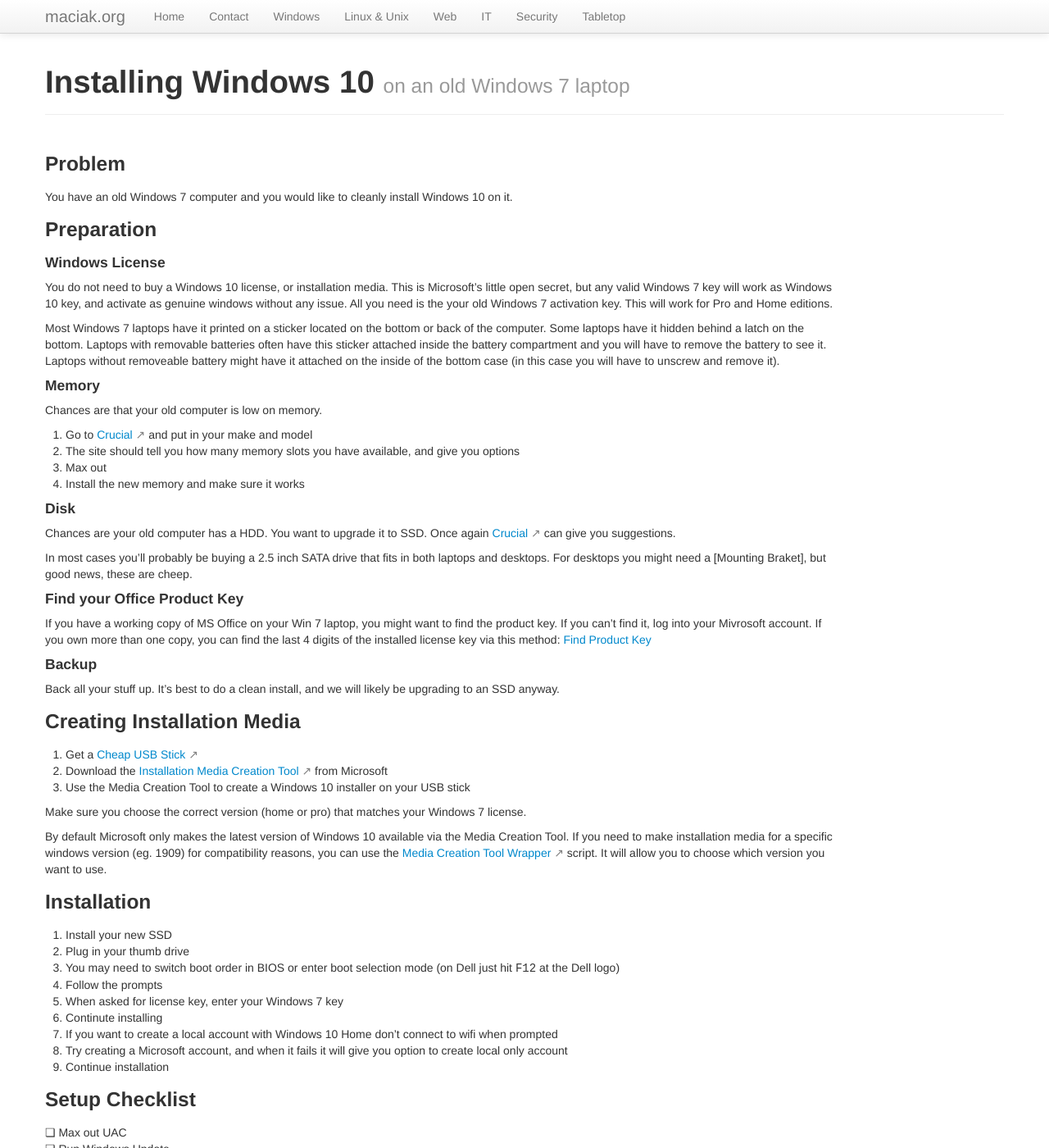
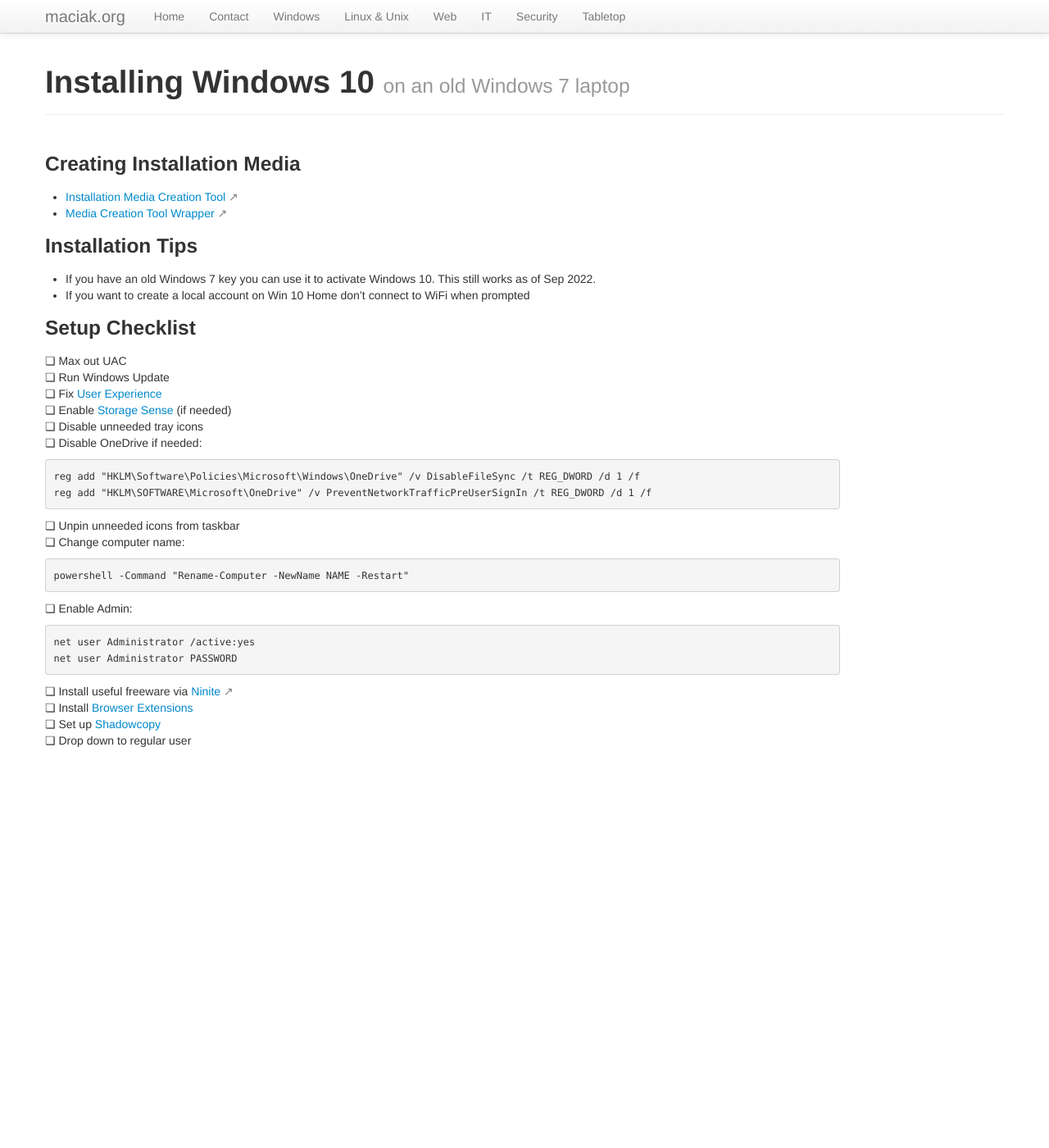
Before and after one commit to maciakl/maciak.org, a Jekyll site: the page built from _kb/win10.md, in a window 1280 px wide and 1400 px high. Shown: the whole window at 82% size. Built offline with Jekyll 4.4.1, drawn with Linux system fonts in a browser that asks for light colours; some of the changed text lies outside the part shown.

Commit message:
win10, vim and d66 updates

````diff
--- a/_kb/win10.md
+++ b/_kb/win10.md
@@ -5,110 +5,52 @@
 description: best way to fix up old junker
 ---
 
-### Problem
-
-You have an old Windows 7 computer and you would like to cleanly install Windows 10 on it.
-
-### Preparation
-
-#### Windows License
-
-You do not need to buy a Windows 10 license, or installation media. This is Microsoft's little open secret, but any valid Windows 7 key will work as Windows 10 key, and activate as genuine windows without any issue. All you need is the your old Windows 7 activation key. This will work for Pro and Home editions.
-
-Most Windows 7 laptops have it printed on a sticker located on the bottom or back of the computer. Some laptops have it hidden behind a latch on the bottom. Laptops with removable batteries often have this sticker attached inside the battery compartment and you will have to remove the battery to see it. Laptops without removeable battery might have it attached on the inside of the bottom case (in this case you will have to unscrew and remove it).
-
-#### Memory
-
-Chances are that your old computer is low on memory.
-
-1. Go to [Crucial] and put in your make and model
-1. The site should tell you how many memory slots you have available, and give you options
-1. Max out
-1. Install the new memory and make sure it works
-
-#### Disk
-
-Chances are your old computer has a HDD. You want to upgrade it to SSD. Once again [Crucial] can give you suggestions.
-
-In most cases you'll probably be buying a 2.5 inch SATA drive that fits in both laptops and desktops. For desktops you might need a [Mounting Braket], but good news, these are cheep.
-
-#### Find your Office Product Key
-
-If you have a working copy of MS Office on your Win 7 laptop, you might want to find the product key. If you can't find it, log into your Mivrosoft account. If you own more than one copy, you can find the last 4 digits of the installed license key via this method: [Find Product Key]
-
-#### Backup
-
-Back all your stuff up. It's best to do a clean install, and we will likely be upgrading to an SSD anyway.
-
 ### Creating Installation Media
 
-1. Get a [Cheap USB Stick]
-1. Download the [Installation Media Creation Tool] from Microsoft
-1. Use the Media Creation Tool to create a Windows 10 installer on your USB stick
+- [Installation Media Creation Tool]
+- [Media Creation Tool Wrapper]
 
-Make sure you choose the correct version (home or pro) that matches your Windows 7 license.
 
-By default Microsoft only makes the latest version of Windows 10 available via the Media Creation Tool. If you need to make installation media for a specific windows version (eg. 1909) for compatibility reasons, you can use the [Media Creation Tool Wrapper] script. It will allow you to choose which version you want to use.
+### Installation Tips
 
-### Installation
-
-1. Install your new SSD
-1. Plug in your thumb drive
-1. You may need to switch boot order in BIOS or enter boot selection mode (on Dell just hit <kbd>F12</kbd> at the Dell logo)
-1. Follow the prompts
-1. When asked for license key, enter your Windows 7 key
-1. Continute installing
-1. If you want to create a local account with Windows 10 Home don't connect to wifi when prompted
-1. Try creating a Microsoft account, and when it fails it will give you option to create local only account
-1. Continue installation
-
+- If you have an old Windows 7 key you can use it to activate Windows 10. This still works as of Sep 2022.
+- If you want to create a local account on Win 10 Home don't connect to WiFi when prompted
 
 ### Setup Checklist
 
 &#10063; Max out UAC
 &#10063; Run Windows Update
-&#10063; Disable tips on lock screen
-&#10063; Disable suggestions in Start Menu
-&#10063; Disable combine in taskbar
-&#10063; Enable Storage Sense (System &rarr; Storage)
+&#10063; Fix [User Experience]
+&#10063; Enable [Storage Sense] (if needed)
 &#10063; Disable unneeded tray icons
-&#10063; Disable OneDrive if needed
+&#10063; Disable OneDrive if needed:
+```batch
+reg add "HKLM\Software\Policies\Microsoft\Windows\OneDrive" /v DisableFileSync /t REG_DWORD /d 1 /f
+reg add "HKLM\SOFTWARE\Microsoft\OneDrive" /v PreventNetworkTrafficPreUserSignIn /t REG_DWORD /d 1 /f
+```
 &#10063; Unpin unneeded icons from taskbar
-&#10063; Change Computer and Workgroup name
+&#10063; Change computer name:
+```batch
+powershell -Command "Rename-Computer -NewName NAME -Restart"
+```
 &#10063; Enable Admin:
 ```batch
 net user Administrator /active:yes
+net user Administrator PASSWORD
 ```
-&#10063; Change Admin pwd:
-```batch
-net user Administrator pwd
-```
-&#10063; Install MS Office & activate it with your product key
-&#10063; Alternatively install Libre Office instead
-&#10063; Install Chrome & Firefox
-&#10063; Install Zoom & Skype
-&#10063; Install iTunes & VLC
-&#10063; Install TeamViewer
-&#10063; Install Silverlight & Air
-&#10063; Install Malwarebytes
-&#10063; Organize Start Menu
-&#10063; Set Browser home pages
-&#10063; Install uBlock Origin
-&#10063; Install Https Everywhere
-&#10063; Install Malwarebytes Browser Guard
-&#10063; Install Adobe Reader & set it as default
-&#10063; Change Adobe Security Settings
+&#10063; Install useful freeware via [Ninite]
+&#10063; Install [Browser Extensions]
 &#10063; Set up [Shadowcopy]
 &#10063; Drop down to regular user
 
 
 
 
-[Cheap USB Stick]: https://amzn.to/3kvsdhb
-[CPU-Z]: https://www.cpuid.com/softwares/cpu-z.html
-[Crucial]: https://crucial.com
-[Mounting Bracket]: https://amzn.to/2NVHXxT
 [Installation Media Creation Tool]: https://www.microsoft.com/en-us/software-download/windows10
 [Media Creation Tool Wrapper]: https://gist.github.com/AveYo/c74dc774a8fb81a332b5d65613187b15
 [Find Product Key]: /kb/prodkeyview/
 [Shadowcopy]: /kb/shadowcopy
+[User Experience]: /kb/uxp
+[Storage Sense]: /kb/storagesense
+[Ninite]: https://ninite.com/7zip-chrome-firefox-itunes-malwarebytes-skype-teamviewer15-vlc-zoom/
+[Browser Extensions]: /kb/ext
````
Also changed, not shown: _lin/vim.md (added, +12 -0 lines), _rpg/d66.md (added, +41 -0 lines).
